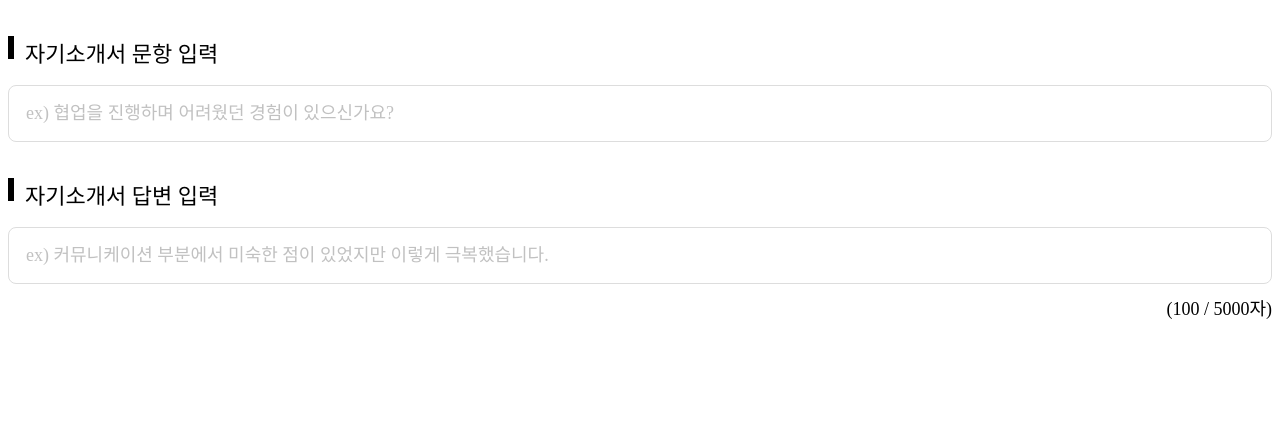
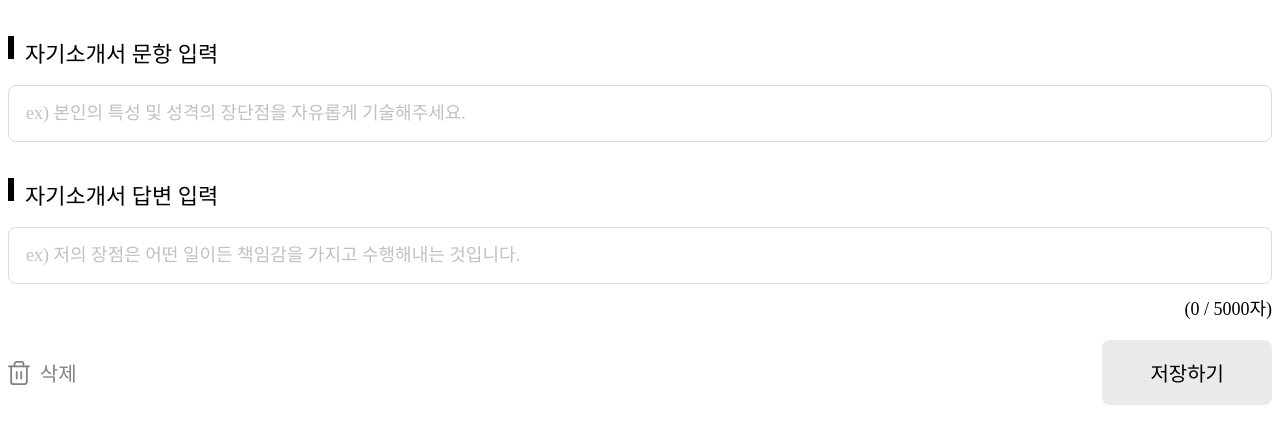
Before and after one commit to SominLeeeeee/highlightme_front_public, a React (Create React App) app: page /coverletter in a window 1280 px wide. Shown: the top 444 px of the page. Built offline with nearby package versions, Linux system fonts and the light colour scheme; the HTML template or start-up script is replaced by a standard one.

Commit message:
자기소개서 등록 - 삭제와 저장버튼 추가

```diff
--- a/src/components/ClInput.js
+++ b/src/components/ClInput.js
@@ -1,9 +1,13 @@
-import React from "react";
+import React, { useState } from "react";
 import "./clInput.scss";
 import ClInputDiv from "./ClInputDiv";
 
 function ClInput() {
-  var count = 100;
+  const [count, setCount] = useState(0);
+
+  const onInputChange = (event) => {
+    setCount(event.target.value.length);
+  };
 
   return (
     <div>
@@ -23,15 +27,26 @@ function ClInput() {
       {/* 자기소개서 문항 입력 */}
       <ClInputDiv
         title="자기소개서 문항 입력"
-        hint="ex) 협업을 진행하며 어려웠던 경험이 있으신가요?"
+        hint="ex) 본인의 특성 및 성격의 장단점을 자유롭게 기술해주세요."
       />
       <ClInputDiv
         title="자기소개서 답변 입력"
-        hint="ex) 커뮤니케이션 부분에서 미숙한 점이 있었지만 이렇게 극복했습니다."
+        hint="ex) 저의 장점은 어떤 일이든 책임감을 가지고 수행해내는 것입니다."
+        onChange={onInputChange}
       />
       <div className="clInputNotice">
-        <p className="errNotice">답변을 200자 이상 입력해주세요.</p>
+        <div>
+          <p className="errNotice">답변을 200자 이상 입력해주세요.</p>
+        </div>
         <p className="typingCount">({count} / 5000자)</p>
+      </div>
+
+      <div className="clInputButtons">
+        <div className="clInputDeleteButton">
+          <img src="/images/ic-mydocs-trash.svg" />
+          <p>삭제</p>
+        </div>
+        <button className="clInputSaveButton">저장하기</button>
       </div>
     </div>
   );
--- a/src/components/ClInputDiv.js
+++ b/src/components/ClInputDiv.js
@@ -1,7 +1,7 @@
 import "./clInputDiv.scss";
 
 function ClInputDiv(props) {
-  const { hint, title } = { ...props };
+  const { hint, title, onChange } = { ...props };
 
   return (
     <div>
@@ -9,7 +9,7 @@ function ClInputDiv(props) {
         <div />
         <p>{title}</p>
       </span>
-      <input className="clInputAnswer" placeholder={hint} />
+      <input className="clInputAnswer" placeholder={hint} onChange={onChange} />
     </div>
   );
 }
--- a/src/components/clInput.scss
+++ b/src/components/clInput.scss
@@ -4,7 +4,8 @@
 
   .errNotice {
     margin: 0;
-    color: white;
+    color: black;
+    display: none;
     font-size: 18px;
     -webkit-user-select: none;
     -moz-user-select: none;
@@ -18,3 +19,39 @@
     margin: 0;
   }
 }
+
+.clInputButtons {
+  display: flex;
+  justify-content: space-between;
+  align-items: center;
+  margin-top: 20px;
+
+  .clInputDeleteButton {
+    display: flex;
+    align-items: center;
+
+    img {
+      display: inline-block;
+      height: 2.4rem;
+      margin-right: 1rem;
+    }
+    p {
+      margin: 0;
+      display: inline-block;
+      font-size: 2rem;
+      font-stretch: 1.2;
+      color: #838383;
+      font-family: "AppleSDGothicNeo-SemiBold";
+    }
+  }
+
+  .clInputSaveButton {
+    background-color: #eaeaea;
+    border-radius: 8px;
+    outline: none;
+    padding: 18px 48px;
+    border: none;
+    font-size: 20px;
+    font-family: "AppleSDGothicNeo-SemiBold";
+  }
+}
```
Also changed, not shown: public/images/ic-mydocs-trash.svg (added).
